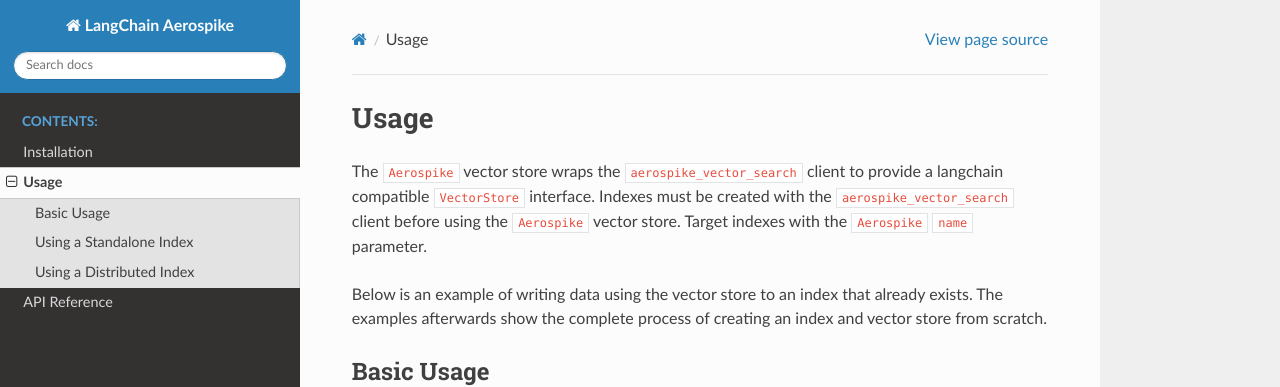
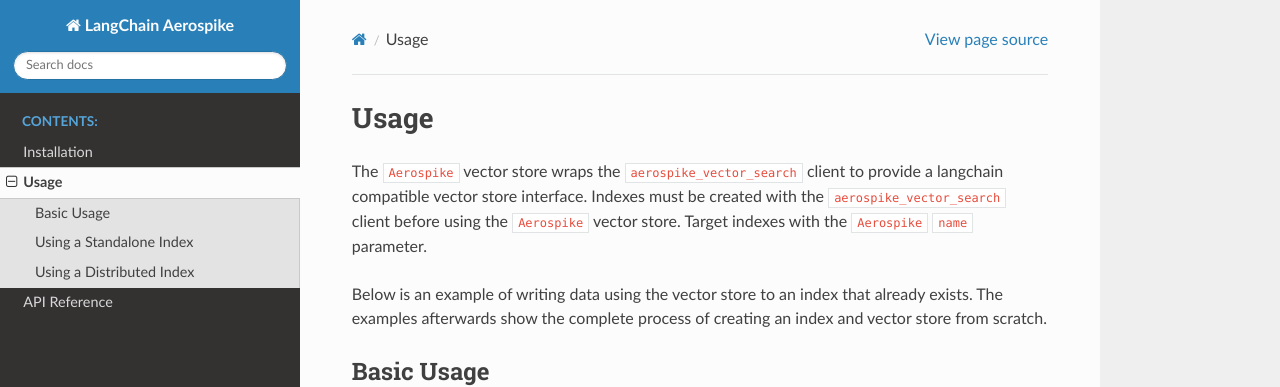
Before and after one commit to aerospike/langchain-aerospike, a Sphinx documentation site: the page built from docs/source/usage.rst, in a window 1280 px wide and 900 px high. Shown: the top 387 px of the window. Built offline with Sphinx 7.4.7 and the Read the Docs theme 3.1.0, drawn with Linux system fonts in a browser that asks for light colours.

```diff
--- a/docs/source/usage.rst
+++ b/docs/source/usage.rst
@@ -1,7 +1,7 @@
 Usage
 =====
 
-The ``Aerospike`` vector store wraps the ``aerospike_vector_search`` client to provide a langchain compatible ``VectorStore`` interface.
+The ``Aerospike`` vector store wraps the ``aerospike_vector_search`` client to provide a langchain compatible vector store interface.
 Indexes must be created with the ``aerospike_vector_search`` client before using the ``Aerospike`` vector store.
 Target indexes with the ``Aerospike`` ``name`` parameter.
 
```
Also changed, not shown: 1 other file.
